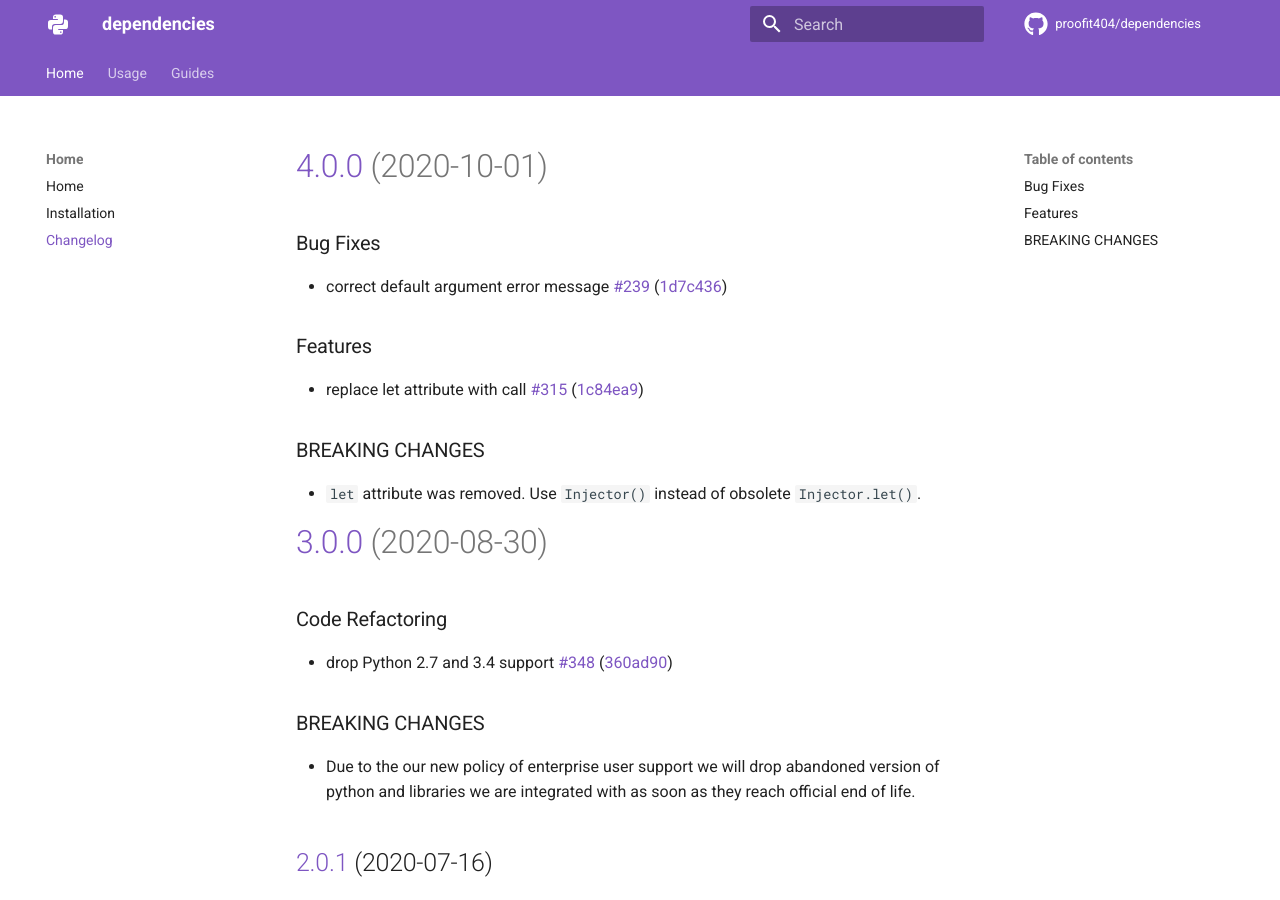
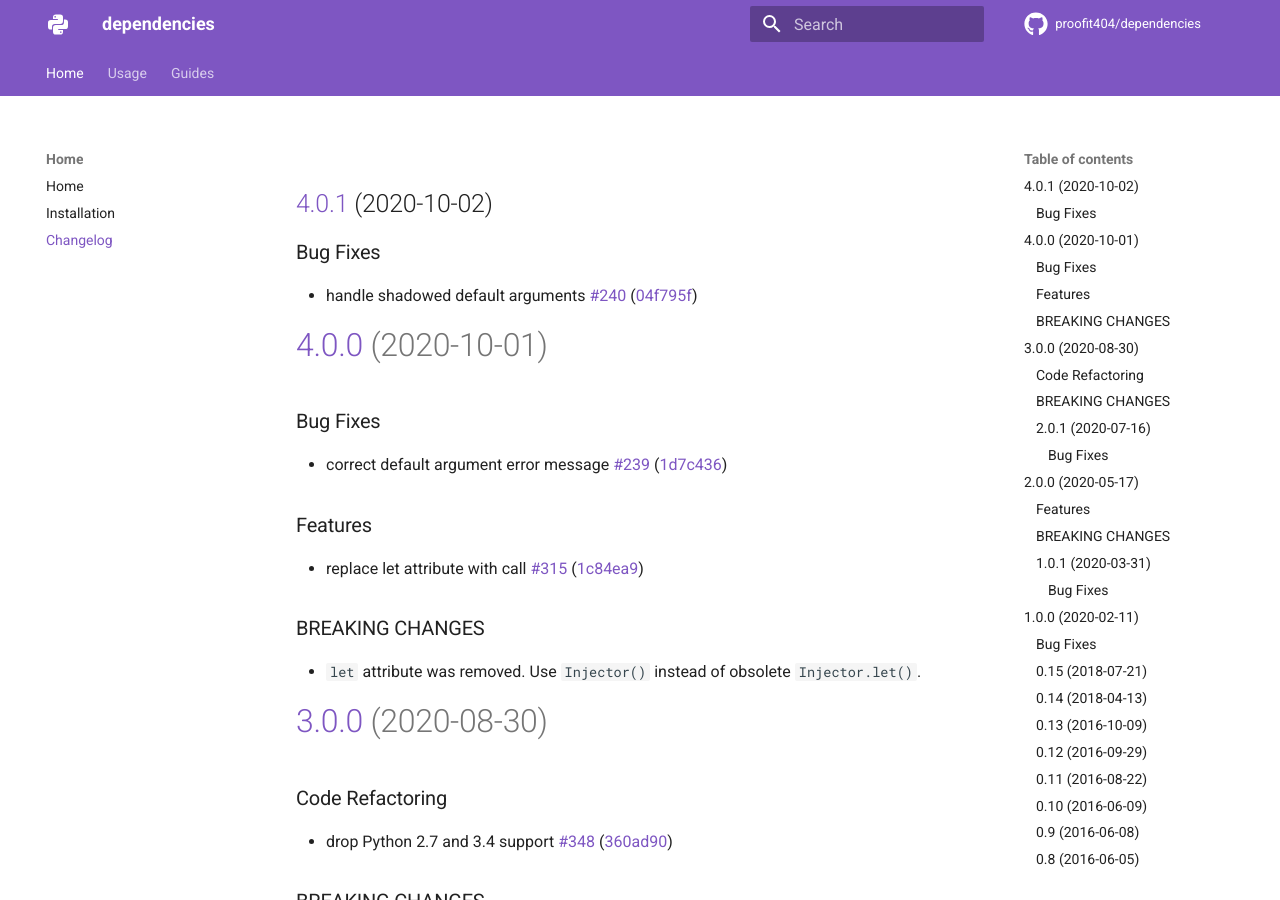
Before and after one commit to proofit404/dependencies, an MkDocs documentation site: the page built from docs/changelog.md, in a window 1280 px wide and 900 px high. Built offline with MkDocs 1.6.1 and Material for MkDocs 9.7.7, drawn with Linux system fonts in a browser that asks for light colours; comment, search, counter and statistics services are not loaded.

Commit message:
chore(release): 4.0.1 [skip ci]
## [4.0.1](https://github.com/proofit404/dependencies/compare/4.0.0...4.0.1) (2020-10-02)

### Bug Fixes

* handle shadowed default arguments [#240](https://github.com/proofit404/dependencies/issues/240) ([04f795f](https://github.com/proofit404/dependencies/commit/04f795f1cbb3d4820d2ce0ea58f2aed93610e0e3))

```diff
--- a/docs/changelog.md
+++ b/docs/changelog.md
@@ -1,3 +1,10 @@
+## [4.0.1](https://github.com/proofit404/dependencies/compare/4.0.0...4.0.1) (2020-10-02)
+
+
+### Bug Fixes
+
+* handle shadowed default arguments [#240](https://github.com/proofit404/dependencies/issues/240) ([04f795f](https://github.com/proofit404/dependencies/commit/04f795f1cbb3d4820d2ce0ea58f2aed93610e0e3))
+
 # [4.0.0](https://github.com/proofit404/dependencies/compare/3.0.0...4.0.0) (2020-10-01)
 
 ### Bug Fixes
--- a/pyproject.toml
+++ b/pyproject.toml
@@ -21,7 +21,7 @@ packages = [
 ]
 readme = "docs/index.md"
 repository = "https://github.com/proofit404/dependencies/"
-version = "4.0.0"
+version = "4.0.1"
 
 [tool.poetry.dependencies]
 python = "~3.6 || ~3.7 || ~3.8"
```
